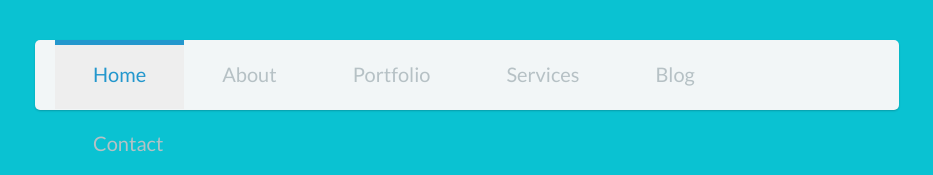
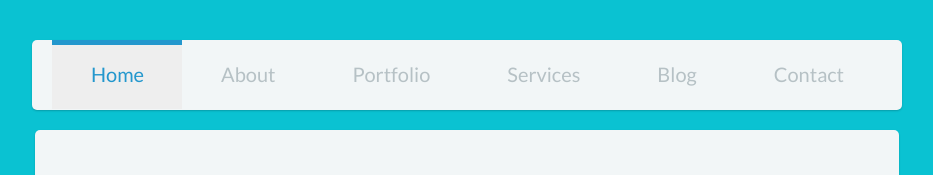
Before and after one commit to wallaceerick/hashchange, a plain HTML site: page index.html in a window 1280 px wide. Shown: the top 175 px of the page, without its empty margins (173-1106 px from the left). Drawn offline with Linux system fonts and the light colour scheme.

Commit message:
Add centered Nav

```diff
--- a/css/style.css
+++ b/css/style.css
@@ -31,8 +31,8 @@ a:hover {
 /**********************************************/
 
 ul#nav {
-    width: 90%;
     height: 70px;
+    display: table;
     margin: 20px auto;
     padding: 0 20px;
     list-style: none;
@@ -41,15 +41,15 @@ ul#nav {
     box-shadow: 0 1px 2px rgba(0, 0, 0, 0.2);
 }
 ul#nav li {
-    display: block;
     float: left;
 }
 ul#nav li a {
     display: block;
     color: #b6c1c5;
     border-top: 5px solid transparent;
-    padding: 17px 38px 23px;
+    padding: 17px 38px 23px 39px;
     text-decoration: none;
+    text-align: center;
 }
 ul#nav li a:hover {
     color: #2397cd;
```
